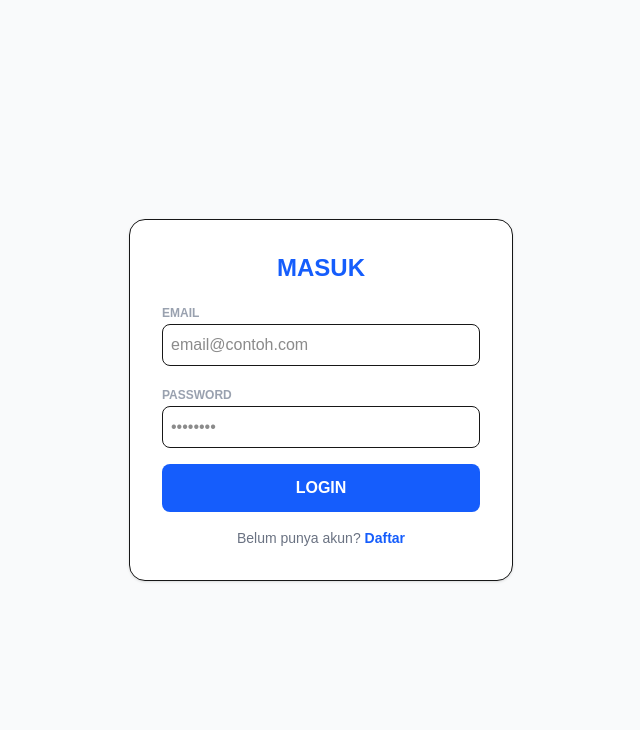
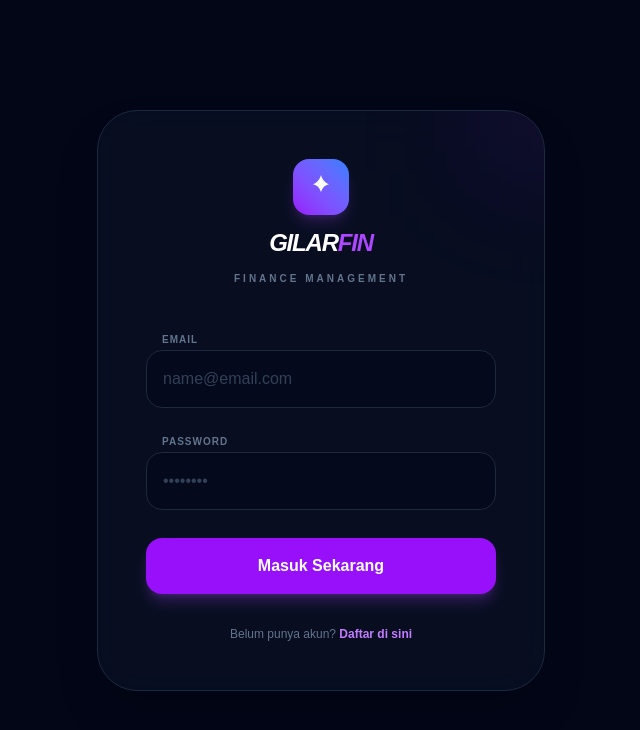
Before and after one commit to AbimanyuGilar/GilarFin, a Next.js app: page /login in a window 1280 px wide. Shown: the top 730 px of the page, without its empty margins (319-959 px from the left). Built offline with nearby package versions, Linux system fonts and the light colour scheme.

Commit message:
update login page and register page

```diff
--- a/app/login/page.tsx
+++ b/app/login/page.tsx
@@ -1,41 +1,70 @@
-import { login } from "../auth/actions";
+'use client'
 
-// Tambahkan async di sini
-export default async function LoginPage({
-  searchParams
-}: {
-  searchParams: Promise<{ error?: string, message?: string }>
-}) {
-  // Unwrapping searchParams (Wajib di Next.js 16)
-  const { error, message } = await searchParams;
+import { login } from "@/app/auth/actions";
+import { useSearchParams } from "next/navigation";
+import Link from "next/link";
+
+export default function LoginPage() {
+  const searchParams = useSearchParams();
+  const message = searchParams.get("message");
 
   return (
-    <div className="flex min-h-screen items-center justify-center bg-gray-50 p-4">
-      <form action={login} className="w-full max-w-sm space-y-4 rounded-2xl border bg-white p-8 shadow-sm">
-        <h1 className="text-2xl font-bold text-center text-blue-600">MASUK</h1>
+    <div className="flex flex-col items-center justify-center min-h-screen bg-[#020617] p-4 text-slate-200">
+      <div className="w-full max-w-md bg-slate-900/50 border border-slate-800 p-8 md:p-12 rounded-[2.5rem] shadow-2xl backdrop-blur-xl relative overflow-hidden">
+        {/* Neon Glow Decor */}
+        <div className="absolute top-0 right-0 w-32 h-32 bg-purple-600/10 blur-[60px] -mr-16 -mt-16" />
 
-        {/* Sekarang pakai variabel yang sudah di-await */}
-        {error && <p className="text-red-500 text-sm text-center font-medium bg-red-50 p-2 rounded-lg border border-red-100">{error}</p>}
-        {message && <p className="text-blue-500 text-sm text-center font-medium bg-blue-50 p-2 rounded-lg border border-blue-100">{message}</p>}
-
-        <div className="space-y-1">
-          <label className="text-xs font-bold text-gray-400">EMAIL</label>
-          <input name="email" type="email" placeholder="email@contoh.com" required className="w-full rounded-lg border p-2 outline-none focus:ring-2 focus:ring-blue-500" />
+        {/* Logo Branding */}
+        <div className="flex flex-col items-center gap-3 mb-10 relative z-10">
+          <div className="w-14 h-14 bg-gradient-to-tr from-purple-600 to-blue-500 rounded-2xl flex items-center justify-center shadow-lg shadow-purple-500/20">
+            <svg viewBox="0 0 24 24" fill="none" className="w-8 h-8 text-white" xmlns="http://www.w3.org/2000/svg">
+              <path d="M12 3C12 3 13 8 18 10C13 11 12 16 12 16C12 16 11 11 6 10C11 8 12 3 12 3Z" fill="currentColor"/>
+            </svg>
+          </div>
+          <h1 className="text-2xl font-bold tracking-tighter text-white uppercase italic">
+            Gilar<span className="text-purple-500">Fin</span>
+          </h1>
+          <p className="text-[10px] text-slate-500 uppercase tracking-[0.3em] font-bold">Finance Management</p>
         </div>
 
-        <div className="space-y-1">
-          <label className="text-xs font-bold text-gray-400">PASSWORD</label>
-          <input name="password" type="password" placeholder="••••••••" required className="w-full rounded-lg border p-2 outline-none focus:ring-2 focus:ring-blue-500" />
-        </div>
+        <form action={login} className="flex flex-col gap-5 relative z-10">
+          <div className="space-y-1">
+            <label className="text-[10px] font-bold text-slate-500 ml-4 uppercase tracking-widest">Email</label>
+            <input
+              name="email"
+              type="email"
+              placeholder="name@email.com"
+              required
+              className="w-full p-4 bg-slate-950/50 border border-slate-800 rounded-2xl text-white outline-none focus:border-purple-500 focus:ring-1 focus:ring-purple-500/30 transition-all placeholder:text-slate-700"
+            />
+          </div>
 
-        <button className="w-full rounded-lg bg-blue-600 py-3 font-bold text-white hover:bg-blue-700 transition">
-          LOGIN
-        </button>
+          <div className="space-y-1">
+            <label className="text-[10px] font-bold text-slate-500 ml-4 uppercase tracking-widest">Password</label>
+            <input
+              name="password"
+              type="password"
+              placeholder="••••••••"
+              required
+              className="w-full p-4 bg-slate-950/50 border border-slate-800 rounded-2xl text-white outline-none focus:border-purple-500 focus:ring-1 focus:ring-purple-500/30 transition-all placeholder:text-slate-700"
+            />
+          </div>
 
-        <p className="text-center text-sm text-gray-500">
-          Belum punya akun? <a href="/register" className="text-blue-600 font-bold hover:underline">Daftar</a>
+          {message && (
+            <div className="text-center text-xs font-bold text-rose-400 bg-rose-500/10 p-3 rounded-xl border border-rose-500/20 animate-pulse">
+              {message}
+            </div>
+          )}
+
+          <button className="w-full py-4 bg-purple-600 hover:bg-purple-500 rounded-2xl font-bold text-white shadow-lg shadow-purple-500/25 transition-all active:scale-[0.98] mt-2">
+            Masuk Sekarang
+          </button>
+        </form>
+
+        <p className="text-center text-xs text-slate-500 mt-8 relative z-10">
+          Belum punya akun? <Link href="/register" className="text-purple-400 hover:text-purple-300 font-bold transition-colors">Daftar di sini</Link>
         </p>
-      </form>
+      </div>
     </div>
   );
 }
--- a/app/register/page.tsx
+++ b/app/register/page.tsx
@@ -1,37 +1,69 @@
-import { signup } from "../auth/actions";
+'use client'
 
-export default async function RegisterPage({
-  searchParams
-}: {
-  searchParams: Promise<{ error?: string }>
-}) {
-  const { error } = await searchParams;
+import { signup } from "@/app/auth/actions";
+import { useSearchParams } from "next/navigation";
+import Link from "next/link";
+
+export default function RegisterPage() {
+  const searchParams = useSearchParams();
+  const message = searchParams.get("message");
 
   return (
-    <div className="flex min-h-screen items-center justify-center bg-gray-50 p-4">
-      <form action={signup} className="w-full max-w-sm space-y-4 rounded-2xl border bg-white p-8 shadow-sm">
-        <h1 className="text-2xl font-bold text-center text-green-600">DAFTAR</h1>
+    <div className="flex flex-col items-center justify-center min-h-screen bg-[#020617] p-4 text-slate-200">
+      <div className="w-full max-w-md bg-slate-900/50 border border-slate-800 p-8 md:p-12 rounded-[2.5rem] shadow-2xl backdrop-blur-xl relative overflow-hidden">
+        {/* Neon Glow Decor */}
+        <div className="absolute top-0 left-0 w-32 h-32 bg-blue-600/10 blur-[60px] -ml-16 -mt-16" />
 
-        {error && <p className="text-red-500 text-sm text-center font-medium bg-red-50 p-2 rounded-lg border border-red-100">{error}</p>}
-
-        <div className="space-y-1">
-          <label className="text-xs font-bold text-gray-400">EMAIL</label>
-          <input name="email" type="email" required className="w-full rounded-lg border p-2 outline-none focus:ring-2 focus:ring-green-500" />
+        <div className="flex flex-col items-center gap-3 mb-10 relative z-10">
+          <div className="w-14 h-14 bg-gradient-to-tr from-blue-600 to-purple-500 rounded-2xl flex items-center justify-center shadow-lg shadow-blue-500/20">
+            <svg viewBox="0 0 24 24" fill="none" className="w-8 h-8 text-white" xmlns="http://www.w3.org/2000/svg">
+              <path d="M12 3C12 3 13 8 18 10C13 11 12 16 12 16C12 16 11 11 6 10C11 8 12 3 12 3Z" fill="currentColor"/>
+            </svg>
+          </div>
+          <h1 className="text-2xl font-bold tracking-tighter text-white uppercase italic">
+            Gilar<span className="text-blue-500">Fin</span>
+          </h1>
+          <p className="text-[10px] text-slate-500 uppercase tracking-[0.3em] font-bold">Create New Account</p>
         </div>
 
-        <div className="space-y-1">
-          <label className="text-xs font-bold text-gray-400">PASSWORD</label>
-          <input name="password" type="password" required className="w-full rounded-lg border p-2 outline-none focus:ring-2 focus:ring-green-500" />
-        </div>
+        <form action={signup} className="flex flex-col gap-5 relative z-10">
+          <div className="space-y-1">
+            <label className="text-[10px] font-bold text-slate-500 ml-4 uppercase tracking-widest">Email</label>
+            <input
+              name="email"
+              type="email"
+              placeholder="name@email.com"
+              required
+              className="w-full p-4 bg-slate-950/50 border border-slate-800 rounded-2xl text-white outline-none focus:border-blue-500 focus:ring-1 focus:ring-blue-500/30 transition-all placeholder:text-slate-700"
+            />
+          </div>
 
-        <button className="w-full rounded-lg bg-green-600 py-3 font-bold text-white hover:bg-green-700 transition">
-          BUAT AKUN
-        </button>
+          <div className="space-y-1">
+            <label className="text-[10px] font-bold text-slate-500 ml-4 uppercase tracking-widest">Password</label>
+            <input
+              name="password"
+              type="password"
+              placeholder="••••••••"
+              required
+              className="w-full p-4 bg-slate-950/50 border border-slate-800 rounded-2xl text-white outline-none focus:border-blue-500 focus:ring-1 focus:ring-blue-500/30 transition-all placeholder:text-slate-700"
+            />
+          </div>
 
-        <p className="text-center text-sm text-gray-500">
-          Sudah punya akun? <a href="/login" className="text-green-600 font-bold hover:underline">Login</a>
+          {message && (
+            <div className="text-center text-xs font-bold text-blue-400 bg-blue-500/10 p-3 rounded-xl border border-blue-500/20 animate-pulse">
+              {message}
+            </div>
+          )}
+
+          <button className="w-full py-4 bg-blue-600 hover:bg-blue-500 rounded-2xl font-bold text-white shadow-lg shadow-blue-500/25 transition-all active:scale-[0.98] mt-2">
+            Daftar Sekarang
+          </button>
+        </form>
+
+        <p className="text-center text-xs text-slate-500 mt-8 relative z-10">
+          Sudah punya akun? <Link href="/login" className="text-blue-400 hover:text-blue-300 font-bold transition-colors">Login di sini</Link>
         </p>
-      </form>
+      </div>
     </div>
   );
 }
```
